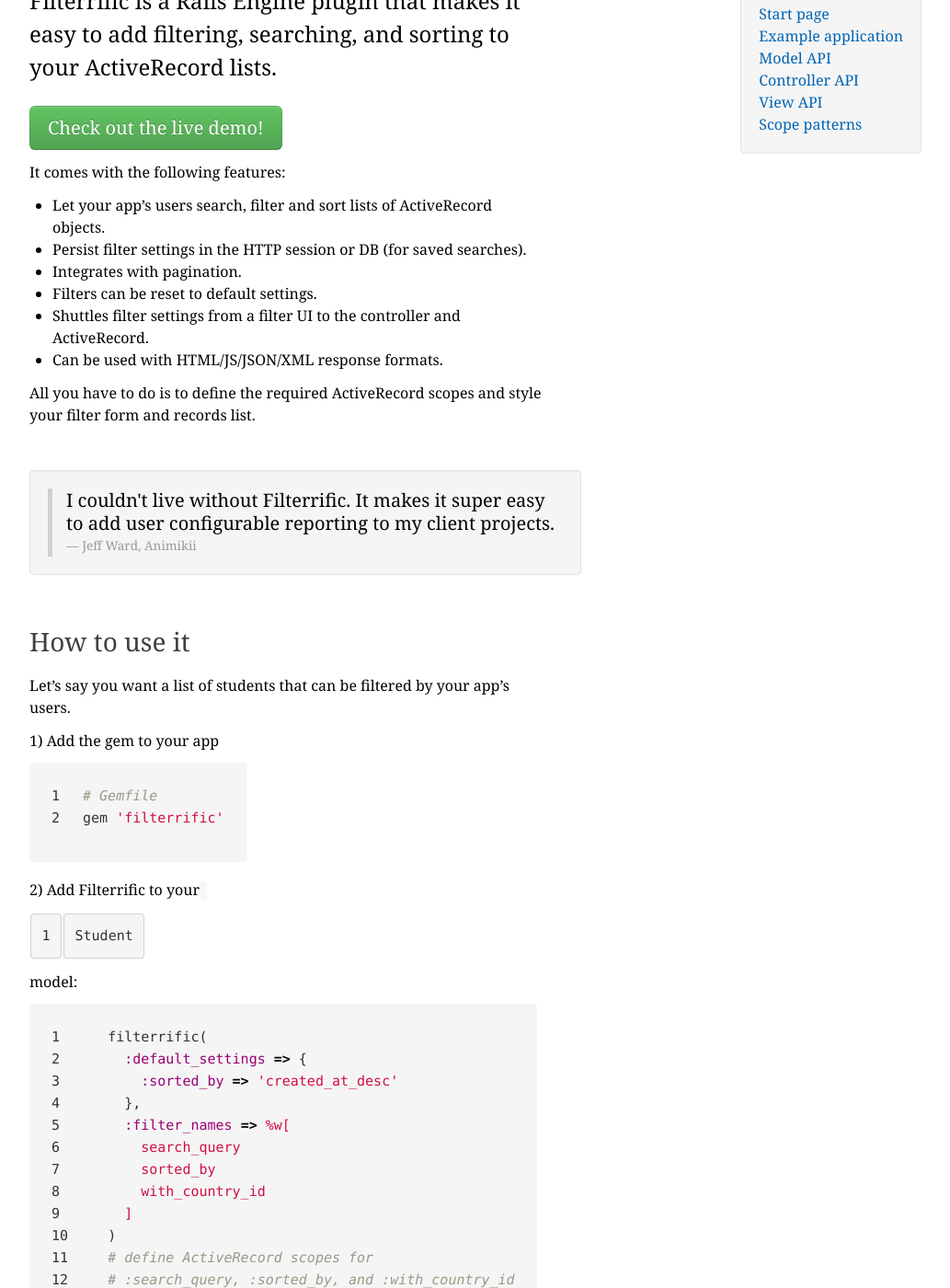
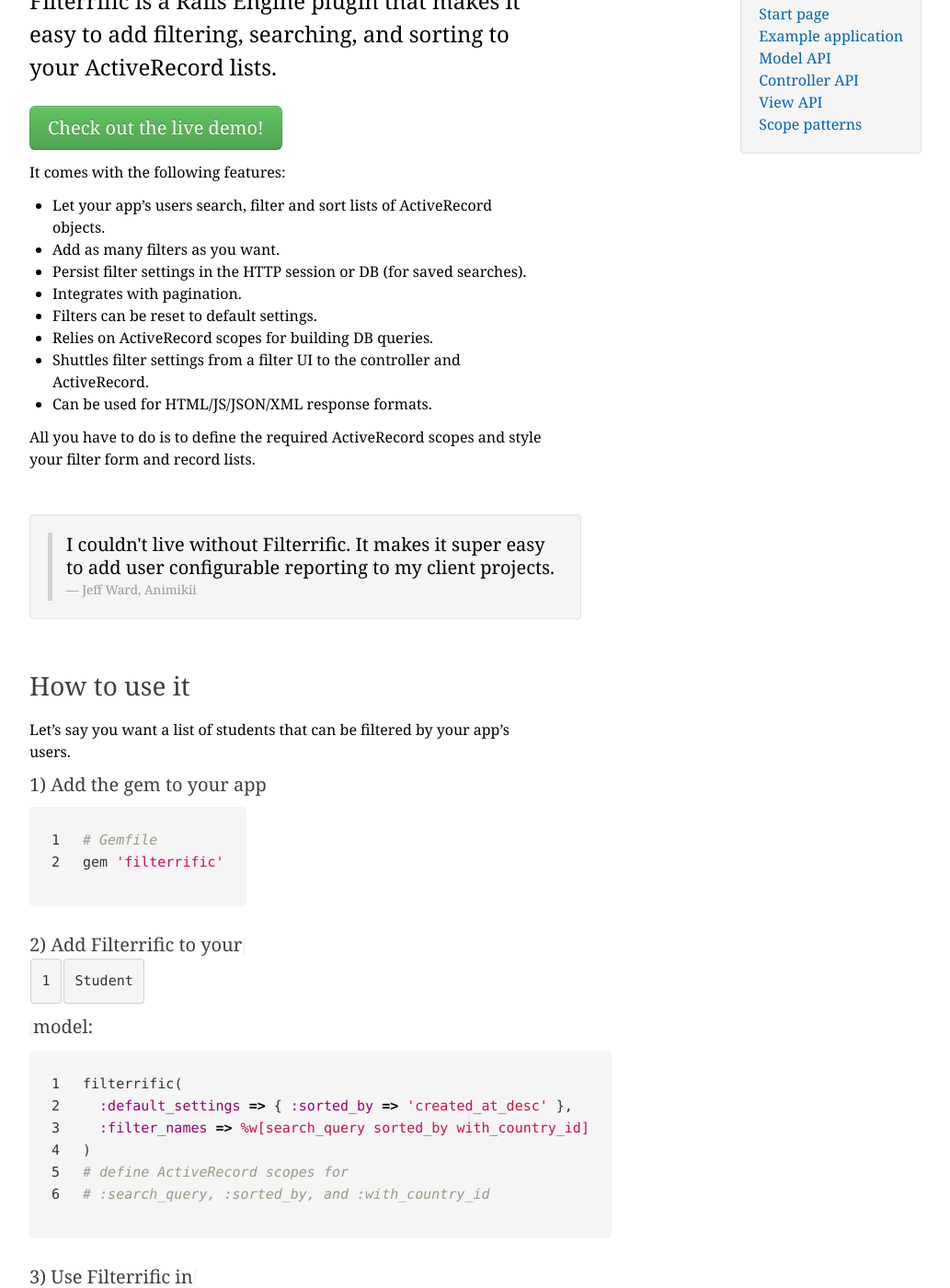
Before and after one commit to jhund/filterrific, a Jekyll site: the page built from index.md, in a window 1280 px wide and 1400 px high, scrolled down 231 px. Shown: the whole window at 92% size, without its empty margins (123-1156 px from the left). Built offline with Jekyll 4.4.1, drawn with Linux system fonts in a browser that asks for light colours; Markdown is read by kramdown in place of the engine named in the settings; some of the changed text lies outside the part shown.

Commit message:
Copy edits and layout tweaks

````diff
--- a/index.md
+++ b/index.md
@@ -22,14 +22,16 @@
 It comes with the following features:
 
 * Let your app's users search, filter and sort lists of ActiveRecord objects.
+* Add as many filters as you want.
 * Persist filter settings in the HTTP session or DB (for saved searches).
 * Integrates with pagination.
 * Filters can be reset to default settings.
+* Relies on ActiveRecord scopes for building DB queries.
 * Shuttles filter settings from a filter UI to the controller and ActiveRecord.
-* Can be used with HTML/JS/JSON/XML response formats.
+* Can be used for HTML/JS/JSON/XML response formats.
 
 All you have to do is to define the required ActiveRecord scopes and style your
-filter form and records list.
+filter form and record lists.
 
 <div style="margin: 3em 0; width: 560px;" class="well">
   <blockquote style="margin-bottom: 0;">
@@ -45,31 +47,25 @@
 
 Let's say you want a list of students that can be filtered by your app's users.
 
-1) Add the gem to your app
+#### 1) Add the gem to your app
 
 ```ruby
 # Gemfile
 gem 'filterrific'
 ```
 
-2) Add Filterrific to your `Student` model:
+#### 2) Add Filterrific to your `Student` model:
 
 ```ruby
-  filterrific(
-    :default_settings => {
-      :sorted_by => 'created_at_desc'
-    },
-    :filter_names => %w[
-      search_query
-      sorted_by
-      with_country_id
-    ]
-  )
-  # define ActiveRecord scopes for
-  # :search_query, :sorted_by, and :with_country_id
+filterrific(
+  :default_settings => { :sorted_by => 'created_at_desc' },
+  :filter_names => %w[search_query sorted_by with_country_id]
+)
+# define ActiveRecord scopes for
+# :search_query, :sorted_by, and :with_country_id
 ```
 
-3) Use Filterrific in `StudentsController#index`:
+#### 3) Use Filterrific in `StudentsController#index`:
 
 ```ruby
 def index
````
Also changed, not shown: other parts of index.md (+4 -2 lines), pages/action_controller_api.md (+1 -3 lines), pages/action_view_api.md (+1 -3 lines), pages/active_record_model_api.md (+1 -3 lines), pages/example_application.md (+1 -3 lines).
